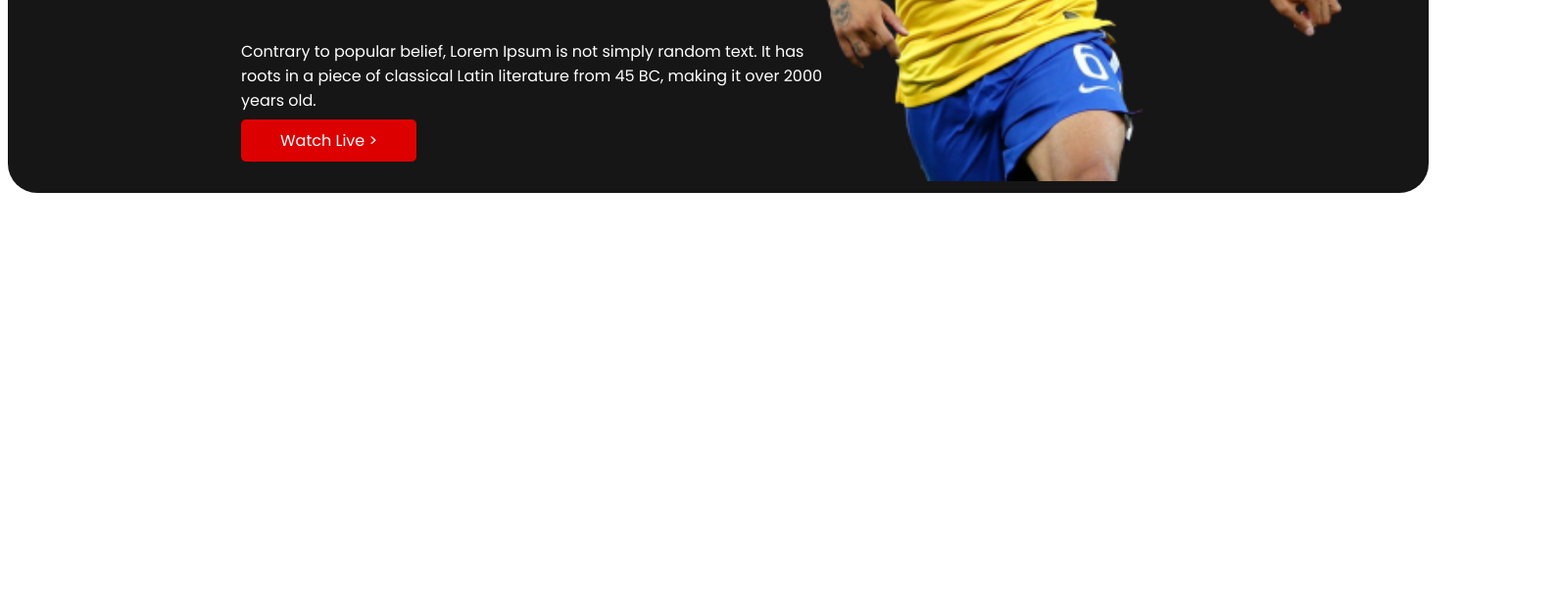
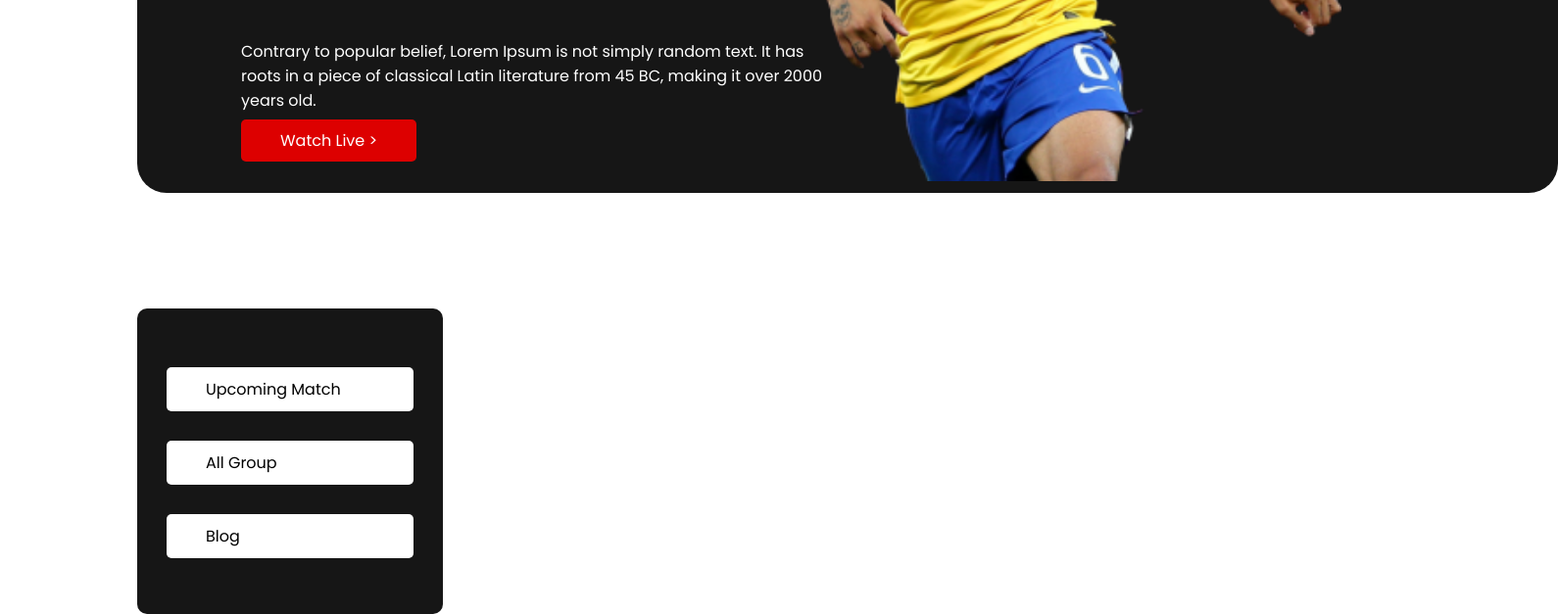
Before and after one commit to SubrataSutradhar/world-cup-task, a plain HTML site: page index.html in a window 1280 px wide. Shown: the part 511-1138 px from the top of the page at 98% size, 1590 px wide, since content can reach past the window. Before the commit the page ends 800 px from the top, so only its background shows below. Drawn offline with Linux system fonts and the light colour scheme.

Commit message:
updated sidebar

```diff
--- a/index.html
+++ b/index.html
@@ -27,6 +27,17 @@
 
     </section>
 
+    <section class="side-bar">
+        <div class="list-gap">
+            <a class="menu-button" href="#">Upcoming Match <span class="fa-solid fa-angle-right"></i>></span></a>
+            <a class="menu-button" href="#">All Group <span class="fa-solid fa-angle-right"></i>></span></a>
+            <a class="menu-button" href="#"> Blog <span class="fa-solid fa-angle-right"></i>></span></a>
+
+        </div>
+
+
+    </section>
+
 </body>
 
 </html>
--- a/style.css
+++ b/style.css
@@ -4,6 +4,7 @@
 /* Common styles */
 body {
     font-family: 'Poppins', sans-serif;
+    margin-left: 140px;
 
 
 }
@@ -65,3 +66,44 @@ p {
     border-radius: 5px;
 
 }
+
+/* sidebar menu list */
+.side-bar {
+    position: absolute;
+    width: 312px;
+    height: 312px;
+    left: 140px;
+    top: 826px;
+    background: #161616;
+    border-radius: 10px;
+}
+
+.menu-button {
+    text-decoration: none;
+    color: black;
+    font-weight: 400;
+    padding: 10px 40px;
+    border-radius: 5px;
+    background-color: white;
+    margin-top: 30px;
+
+
+
+
+
+}
+
+.menu-button:hover {
+    background-color: red;
+}
+
+.list-gap {
+    display: grid;
+    grid-template-columns: repeat(1.1fr);
+    padding-left: 30px;
+    padding-top: 30px;
+    padding-bottom: 30px;
+    padding-bottom: 30px;
+    padding-right: 30px;
+
+}
```
